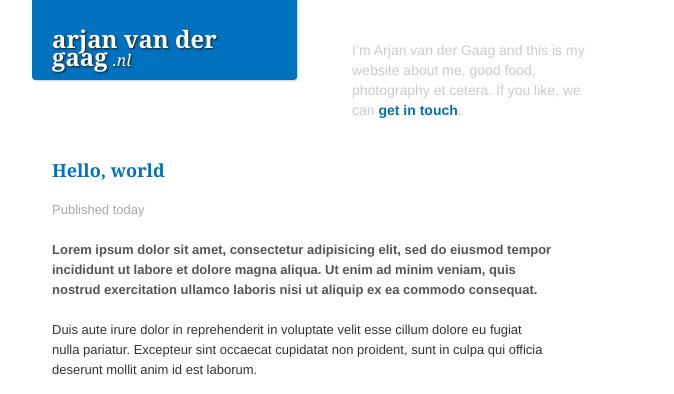
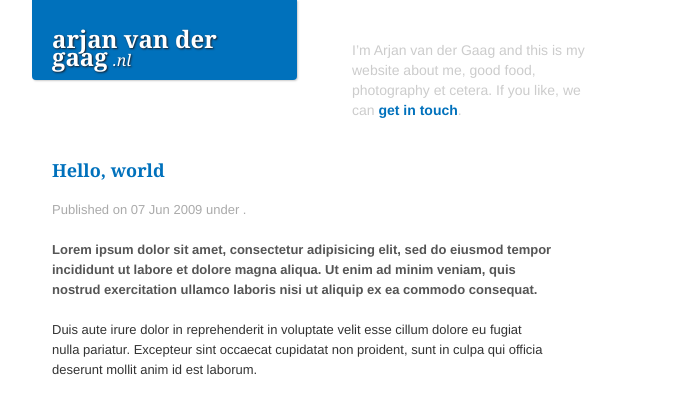
Before and after one commit to avdgaag/arjanvandergaag.nl, a Jekyll site: the page built from _posts/2009-06-07-hello-world.markdown, in a window 1280 px wide. Shown: the top 394 px of the page, without its empty margins (338-1012 px from the left). Built offline with Jekyll 4.4.1, drawn with Linux system fonts in a browser that asks for light colours; Markdown is read by kramdown in place of the engine named in the settings.

Commit message:
Adding support for categories

```diff
--- a/_layouts/post.html
+++ b/_layouts/post.html
@@ -4,5 +4,12 @@ title: My first post
 ---
 
 <div class="post">
+    <h1>{{ page.title }}</h1>
+
+    <p class="meta">
+        Published on {{ page.date | date_to_string }}
+        under {{ page.categories | array_to_sentence_string }}.
+    </p>
+
     {{ content }}
 </div>
--- a/_posts/2009-06-07-hello-world.markdown
+++ b/_posts/2009-06-07-hello-world.markdown
@@ -2,11 +2,6 @@
 layout: post
 title: Hello, world
 ---
-
-# {{page.title}}
-
-Published today
-{: .meta }
 
 Lorem ipsum dolor sit amet, consectetur adipisicing elit, sed do eiusmod tempor incididunt ut labore et dolore magna aliqua. Ut enim ad minim veniam, quis nostrud exercitation ullamco laboris nisi ut aliquip ex ea commodo consequat.
 {: .leader }
```
Also changed, not shown: webdesign/code/_posts/2009-06-12-more-code.markdown (added, +10 -0 lines).
